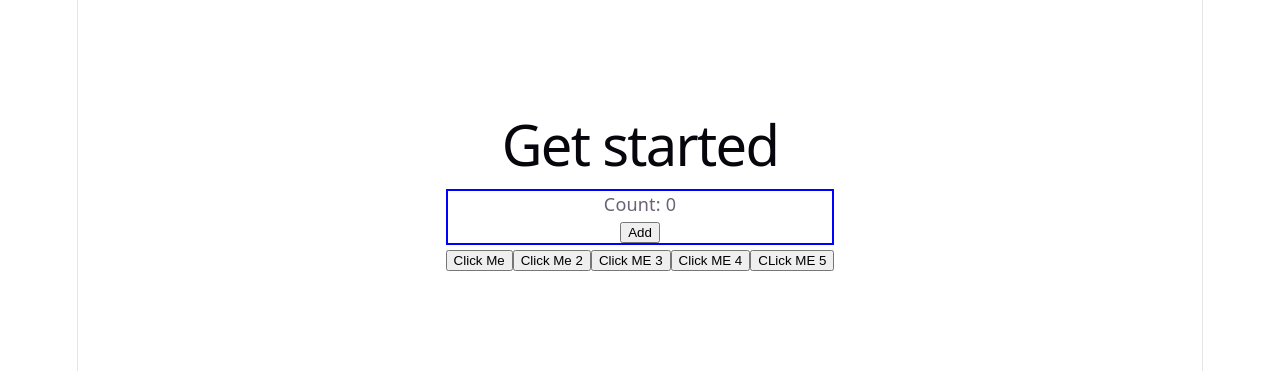
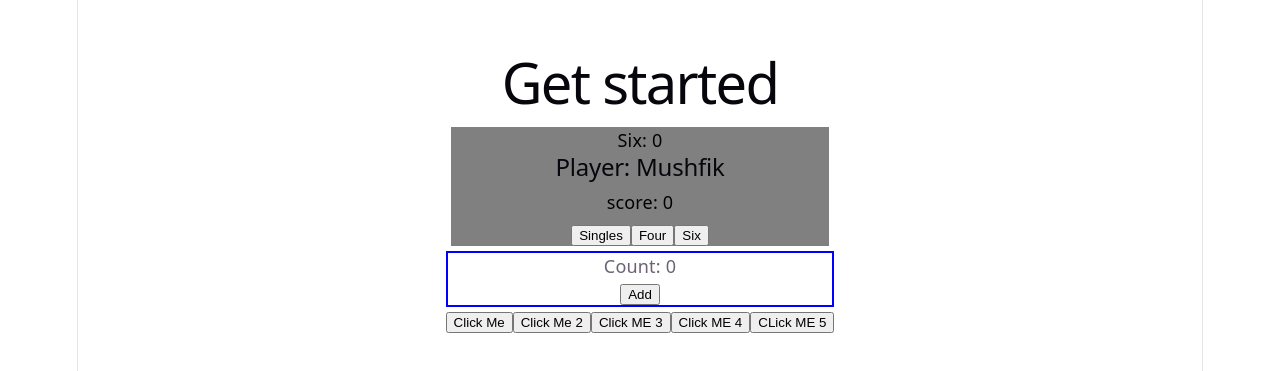
Before and after one commit to MahbubaSultanaEty/M-32-react-core-concept-p2, a React (Vite) app: page / in a window 1280 px wide. Shown: the part 215-586 px from the top of the page. Built offline with nearby package versions, Linux system fonts and the light colour scheme.

Commit message:
concet of useState and react hooks

```diff
--- a/src/App.jsx
+++ b/src/App.jsx
@@ -1,6 +1,7 @@
 import { useState } from 'react'
 import './App.css'
 import Counter from './counter'
+ import Batsman from './Batsman'
 
 function App() {
   const [count, setCount] = useState(0)
@@ -25,6 +26,7 @@ function App() {
         <div>
           <h1>Get started</h1>
 
+          <Batsman></Batsman>
           <Counter></Counter>
 
           <button onClick={handleClick}>Click Me</button>
--- /dev/null
+++ b/src/Batsman.jsx
@@ -0,0 +1,50 @@
+import { useState } from "react"
+
+export default function Batsman() {
+
+    const batsmanStyles = {
+        color: "black",
+        backgroundColor: "gray",
+        margin: "5px",
+        border: "2px solid skublue"
+    }
+    const btnStyle = {
+        margin: "5px",
+    }
+
+    const [runs, setRuns] = useState(0);
+    const [sixes, setSixes] = useState(0);
+
+    const handleSingles = () => {
+        const newRun = runs + 1;
+        setRuns(newRun);
+    }
+    const handleFour = () => {
+        const newRun = runs + 4;
+        setRuns(newRun);
+    }
+    const handleSix = () => {
+        const updatedSixes = sixes + 1;
+        setSixes(updatedSixes);
+        const newRun = runs + 6;
+        setRuns(newRun);
+    }
+
+
+    return (
+        <div style={batsmanStyles}>
+
+            <p>Six: { sixes}</p>
+            {
+                runs>50 && <p>You scored more than 50</p>
+            }
+            <h2>Player: Mushfik </h2>
+            <p>score: {runs} </p>
+            <div style={btnStyle}>
+                <button onClick={handleSingles}>Singles</button>
+                <button onClick={handleFour}>Four</button>
+                <button onClick={handleSix}>Six</button>
+            </div>
+        </div>
+    )
+}
```
